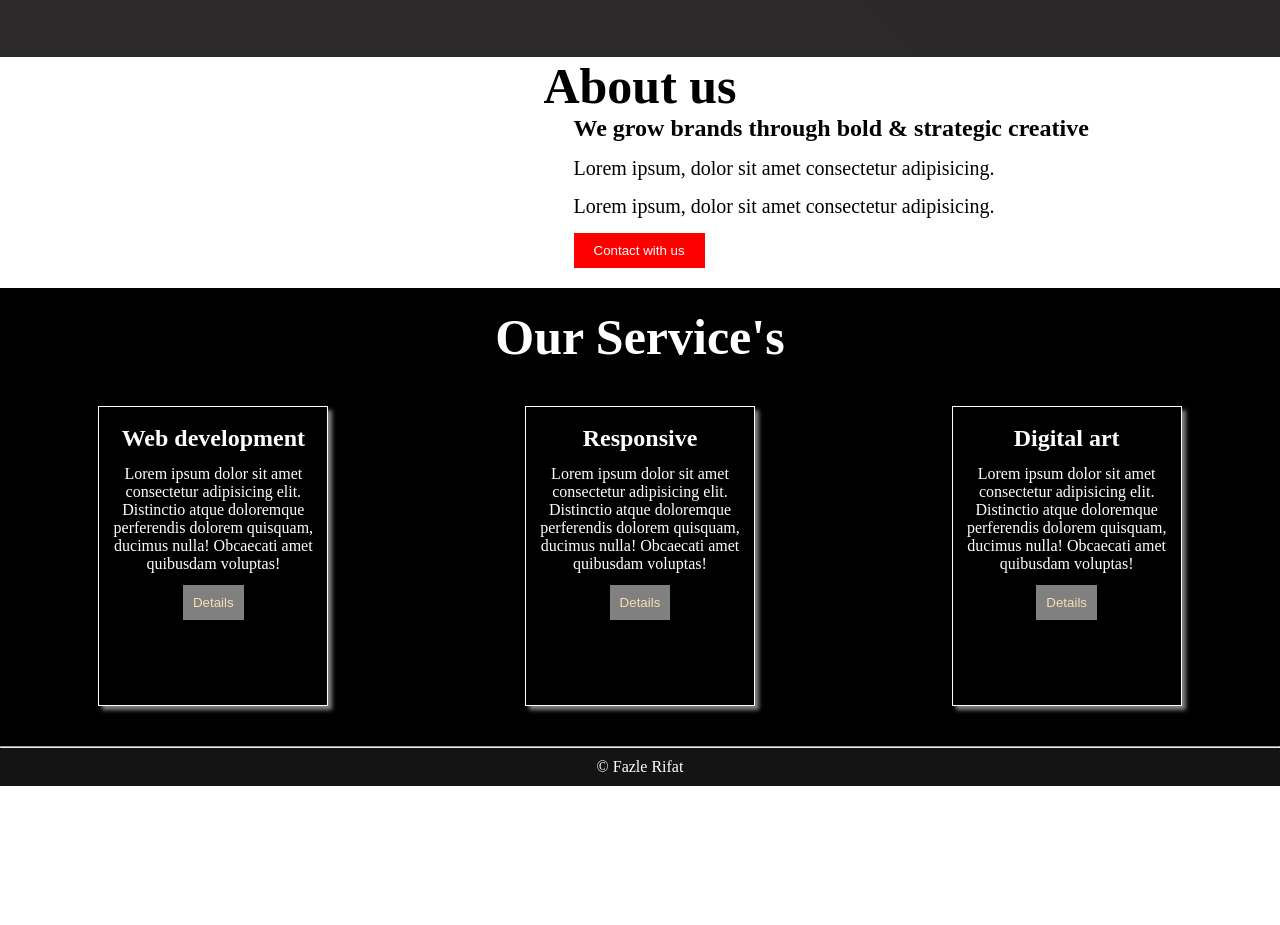
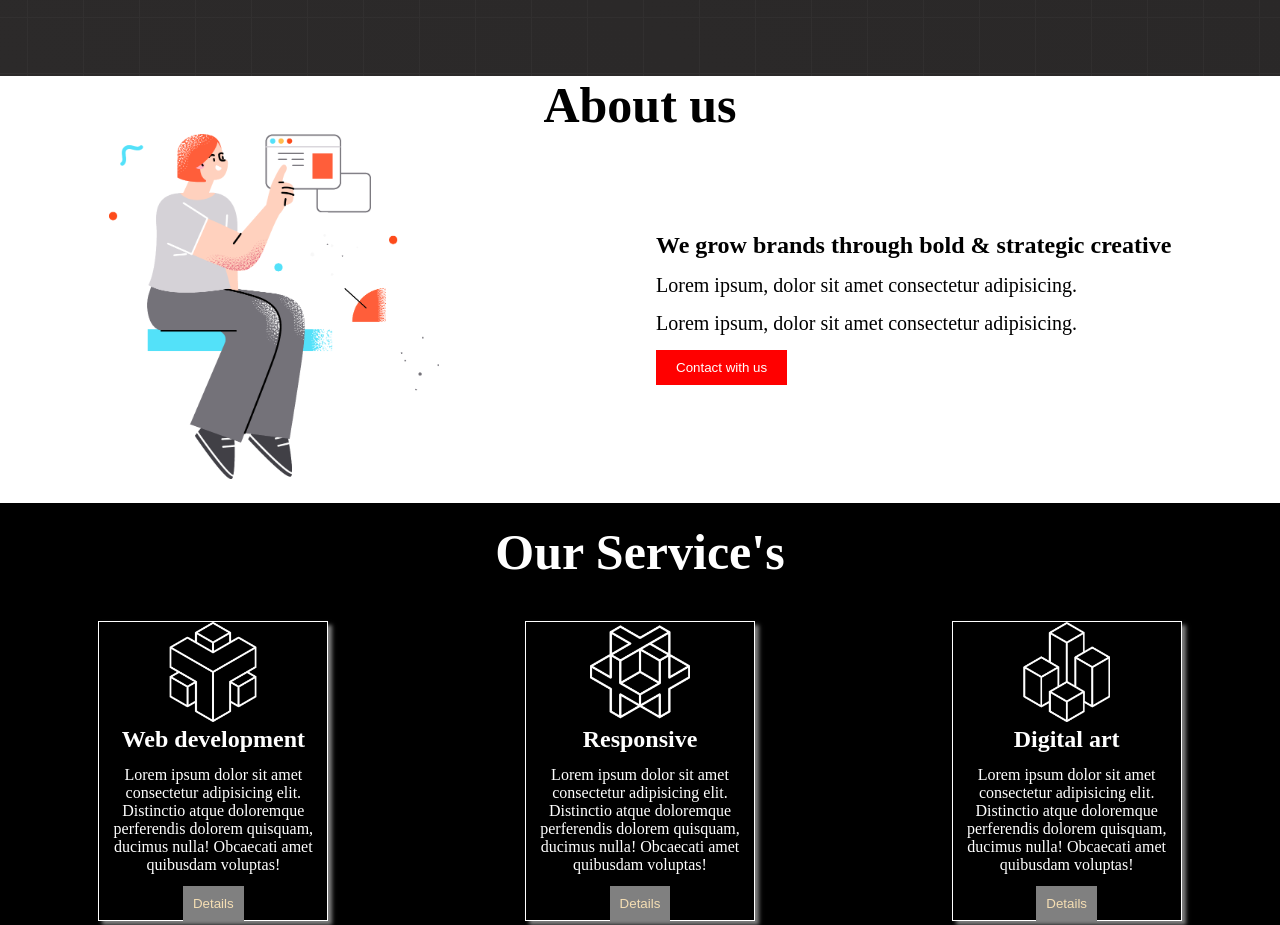
Before and after one commit to FazleRifat/5th-july, a plain HTML site: page index.html in a window 1280 px wide. Shown: the part 800-1725 px from the top of the page. Before the commit the page ends 1586 px from the top, so only its background shows below. Drawn offline with Linux system fonts and the light colour scheme; the site is published under a folder, as on GitHub Pages, so addresses that start at the root find nothing.

Commit message:
all resolved

```diff
--- a/index.html
+++ b/index.html
@@ -14,7 +14,7 @@
         <nav>  <!-- navbar -->
             <div class="menu-container">
                 <div class="logo">
-                    <img src="/image/logo-light.png" alt="" class="logo-photo">
+                    <img src="./image/logo-light.png" class="logo-photo">
                 </div>
                 <div class="menus">
                     <li class="items">Home-1</li>
@@ -53,7 +53,7 @@
                     <button class="btn">Contact with us</button>
                 </div>
                 <div class="about-photo">
-                    <img src="/image/section.png" alt="" class="banner-img">
+                    <img src="./image/section.png" alt="" class="banner-img">
                 </div>
             </div>
         </section>
@@ -63,7 +63,7 @@
             <div class="service-container">
                 <div class="box">
                     <div class="box-icon">
-                        <img src="/icon/0.png" alt="" class="icon">
+                        <img src="./icon/0.png" alt="" class="icon">
                     </div>
                     <div class="box-text">
                         <h1 class="box-title">
@@ -75,7 +75,7 @@
                 </div>
                 <div class="box">
                     <div class="box-icon">
-                        <img src="/icon/1.png" alt="" class="icon">
+                        <img src="./icon/1.png" alt="" class="icon">
                     </div>
                     <div class="box-text">
                         <h1 class="box-title">
@@ -87,7 +87,7 @@
                 </div>
                 <div class="box">
                     <div class="box-icon">
-                        <img src="/icon/2.png" alt="" class="icon">
+                        <img src="./icon/2.png" alt="" class="icon">
                     </div>
                     <div class="box-text">
                         <h1 class="box-title">
--- a/style.css
+++ b/style.css
@@ -36,7 +36,7 @@
     display: flex;
     justify-content: space-around;
     align-items: center;
-    background-image: url(/image/background.png),linear-gradient(45deg,#2c2a2a,#292727);
+    background-image: url(./image/background.png),linear-gradient(45deg,#2c2a2a,#292727);
     color:white;
 }
 .banner-img{
```
